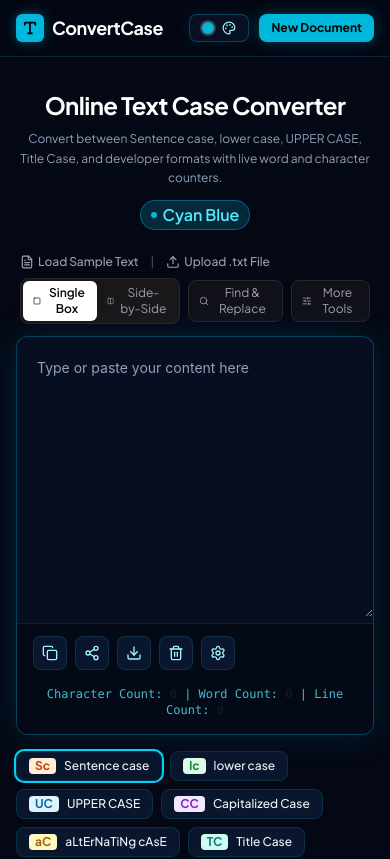
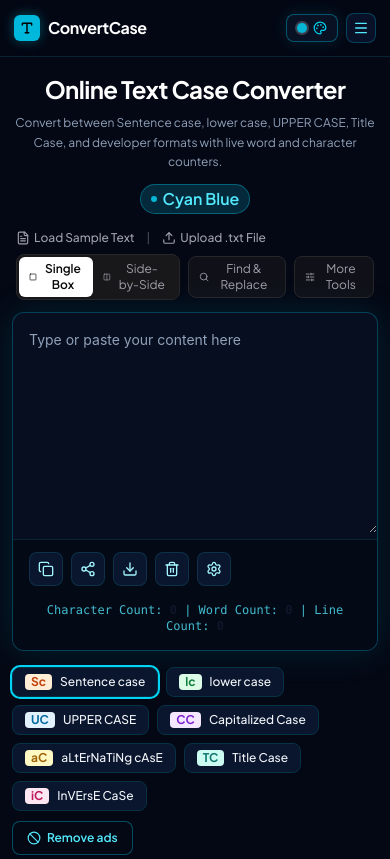
Before and after one commit to Nasirdiu/convertcase, a React (Vite) app: page / in a window 390 px wide. Shown: the top 859 px of the page. Built offline with nearby package versions, Linux system fonts and the light colour scheme.

Commit message:
feat: enhance mobile UI and theme synchronization
- Synchronize body background and theme-color meta tag with active theme
- Refine responsive layouts for header and main content container
- Improve mobile theme selector interactions with body scroll locking

```diff
--- a/src/App.tsx
+++ b/src/App.tsx
@@ -28,6 +28,21 @@
   });
 
   const currentTheme = COLOR_THEMES[themeId] || COLOR_THEMES['nasir-cyan'];
+
+  // Sync full mobile viewport background and browser theme-color
+  useEffect(() => {
+    if (typeof document !== 'undefined') {
+      document.body.style.backgroundColor = currentTheme.bgHex;
+      document.documentElement.style.backgroundColor = currentTheme.bgHex;
+      let metaTheme = document.querySelector('meta[name="theme-color"]');
+      if (!metaTheme) {
+        metaTheme = document.createElement('meta');
+        metaTheme.setAttribute('name', 'theme-color');
+        document.head.appendChild(metaTheme);
+      }
+      metaTheme.setAttribute('content', currentTheme.bgHex);
+    }
+  }, [themeId, currentTheme]);
 
   const handleSelectTheme = (newThemeId: string) => {
     setThemeId(newThemeId);
@@ -85,9 +100,9 @@
       />
 
       {/* Main Content Area */}
-      <main className="flex-1 py-8 sm:py-12 px-4 sm:px-6 max-w-6xl mx-auto w-full">
+      <main className="flex-1 py-4 sm:py-10 px-3 sm:px-6 max-w-6xl mx-auto w-full">
         {/* Section Intro */}
-        <div className="text-center mb-6 sm:mb-8 max-w-2xl mx-auto">
+        <div className="text-center mb-4 sm:mb-8 max-w-2xl mx-auto">
           <h1
             className={`text-2xl sm:text-3xl font-bold tracking-tight mb-2 ${
               isLight ? 'text-slate-900' : 'text-white'
--- a/src/components/ConverterCard.tsx
+++ b/src/components/ConverterCard.tsx
@@ -459,7 +459,7 @@
                 setHistoryIndex(updated.length - 1);
               }}
               placeholder="Type or paste your content here"
-              className={`w-full min-h-[280px] md:min-h-[320px] p-5 md:p-6 resize-y bg-transparent focus:outline-none placeholder:text-slate-400 ${
+              className={`w-full min-h-[220px] sm:min-h-[280px] md:min-h-[320px] p-4 sm:p-5 md:p-6 resize-y bg-transparent focus:outline-none placeholder:text-slate-400 ${
                 fontSizeClasses[settings.fontSize]
               } ${isMono ? 'font-mono' : 'font-sans'} ${
                 isCardDark ? 'text-white' : 'text-slate-900'
--- a/src/components/Header.tsx
+++ b/src/components/Header.tsx
@@ -1,5 +1,5 @@
-import React from 'react';
-import { Type } from 'lucide-react';
+import React, { useState } from 'react';
+import { Type, Menu, X, BookOpen, Keyboard, Palette } from 'lucide-react';
 import { ThemeSelector } from './ThemeSelector';
 import { COLOR_THEMES } from '../utils/themeConfig';
 
@@ -18,6 +18,7 @@
   themeId,
   onChangeTheme,
 }) => {
+  const [mobileMenuOpen, setMobileMenuOpen] = useState(false);
   const currentTheme = COLOR_THEMES[themeId] || COLOR_THEMES['nasir-cyan'];
   const isLight = !currentTheme.isDark;
 
@@ -27,16 +28,16 @@
         currentTheme.headerBgClass
       } ${currentTheme.headerBorderClass}`}
     >
-      <div className="max-w-6xl mx-auto px-4 sm:px-6 h-14 flex items-center justify-between gap-6">
+      <div className="max-w-6xl mx-auto px-3.5 sm:px-6 h-14 flex items-center justify-between gap-3 sm:gap-6">
         {/* Zone 1: Single element wordmark */}
         <a
           href="/"
-          className={`text-lg font-bold tracking-tight whitespace-nowrap shrink-0 flex items-center gap-2 hover:opacity-90 transition-opacity ${
+          className={`text-base sm:text-lg font-bold tracking-tight whitespace-nowrap shrink-0 flex items-center gap-2 hover:opacity-90 transition-opacity ${
             isLight ? 'text-slate-900' : 'text-white'
           }`}
         >
-          <div className="w-7 h-7 rounded-md bg-cyan-500 text-black flex items-center justify-center font-black text-sm shadow-[0_0_12px_rgba(6,182,212,0.4)]">
-            <Type className="w-4 h-4 text-black stroke-[2.5]" />
+          <div className="w-6.5 h-6.5 sm:w-7 sm:h-7 rounded-md bg-cyan-500 text-black flex items-center justify-center font-black text-sm shadow-[0_0_12px_rgba(6,182,212,0.4)]">
+            <Type className="w-3.5 h-3.5 sm:w-4 sm:h-4 text-black stroke-[2.5]" />
           </div>
           <div className="flex items-center gap-1.5">
             <span>ConvertCase</span>
@@ -46,7 +47,7 @@
           </div>
         </a>
 
-        {/* Zone 2: Concise single-line nav links */}
+        {/* Zone 2: Desktop nav links */}
         <nav className="hidden md:flex items-center gap-6 text-xs font-medium text-slate-400">
           <a
             href="#converter"
@@ -68,8 +69,9 @@
           </button>
         </nav>
 
-        {/* Zone 3: 1 primary action & theme picker */}
-        <div className="flex items-center gap-2.5 shrink-0">
+        {/* Zone 3: Actions & Color Theme Picker */}
+        <div className="flex items-center gap-2 shrink-0">
+          {/* Centered color selector trigger */}
           <ThemeSelector
             currentThemeId={themeId}
             onSelectTheme={onChangeTheme}
@@ -77,12 +79,65 @@
 
           <button
             onClick={onReset}
-            className="px-3 py-1.5 text-xs font-bold rounded-lg transition-all whitespace-nowrap shrink-0 cursor-pointer bg-cyan-500 hover:bg-cyan-400 text-black shadow-[0_0_15px_rgba(6,182,212,0.3)] active:scale-95"
+            className="hidden sm:inline-flex px-3 py-1.5 text-xs font-bold rounded-lg transition-all whitespace-nowrap shrink-0 cursor-pointer bg-cyan-500 hover:bg-cyan-400 text-black shadow-[0_0_15px_rgba(6,182,212,0.3)] active:scale-95"
           >
             New Document
           </button>
+
+          {/* Mobile hamburger menu button */}
+          <button
+            onClick={() => setMobileMenuOpen((prev) => !prev)}
+            className="md:hidden p-1.5 rounded-lg border border-cyan-500/30 bg-[#0a152e]/80 text-cyan-300 hover:text-white transition-colors cursor-pointer"
+            aria-label="Toggle mobile navigation menu"
+          >
+            {mobileMenuOpen ? <X className="w-4 h-4" /> : <Menu className="w-4 h-4" />}
+          </button>
         </div>
       </div>
+
+      {/* Mobile Menu Dropdown / Drawer */}
+      {mobileMenuOpen && (
+        <div className="md:hidden border-t border-cyan-950/80 bg-[#040814]/95 backdrop-blur-xl px-4 py-3.5 space-y-2.5 animate-in slide-in-from-top-2 text-xs">
+          <a
+            href="#converter"
+            onClick={() => setMobileMenuOpen(false)}
+            className="block py-1.5 text-slate-200 hover:text-cyan-300 font-medium transition-colors"
+          >
+            Case Converter
+          </a>
+          <button
+            onClick={() => {
+              setMobileMenuOpen(false);
+              onOpenGuide();
+            }}
+            className="w-full text-left py-1.5 text-slate-200 hover:text-cyan-300 font-medium transition-colors flex items-center gap-2"
+          >
+            <BookOpen className="w-3.5 h-3.5 text-cyan-400" />
+            <span>Guide & Rules</span>
+          </button>
+          <button
+            onClick={() => {
+              setMobileMenuOpen(false);
+              onOpenShortcuts();
+            }}
+            className="w-full text-left py-1.5 text-slate-200 hover:text-cyan-300 font-medium transition-colors flex items-center gap-2"
+          >
+            <Keyboard className="w-3.5 h-3.5 text-cyan-400" />
+            <span>Keyboard Shortcuts</span>
+          </button>
+          <div className="pt-2 border-t border-cyan-950/60 flex items-center justify-between">
+            <button
+              onClick={() => {
+                setMobileMenuOpen(false);
+                onReset();
+              }}
+              className="w-full py-2 bg-cyan-500 hover:bg-cyan-400 text-black font-bold rounded-lg text-center"
+            >
+              New Document
+            </button>
+          </div>
+        </div>
+      )}
     </header>
   );
 };
--- a/src/components/ThemeSelector.tsx
+++ b/src/components/ThemeSelector.tsx
@@ -14,14 +14,20 @@
   isCompact = false,
 }) => {
   const [isOpen, setIsOpen] = useState(false);
-  const containerRef = useRef<HTMLDivElement>(null);
+  const triggerRef = useRef<HTMLButtonElement>(null);
+  const popoverRef = useRef<HTMLDivElement>(null);
 
   const currentTheme = COLOR_THEMES[currentThemeId] || COLOR_THEMES['nasir-cyan'];
 
-  // Close when clicking outside
+  // Close desktop dropdown when clicking outside
   useEffect(() => {
     const handleClickOutside = (e: MouseEvent) => {
-      if (containerRef.current && !containerRef.current.contains(e.target as Node)) {
+      if (
+        triggerRef.current &&
+        !triggerRef.current.contains(e.target as Node) &&
+        popoverRef.current &&
+        !popoverRef.current.contains(e.target as Node)
+      ) {
         setIsOpen(false);
       }
     };
@@ -33,51 +39,75 @@
     };
   }, [isOpen]);
 
+  // Lock body scroll on mobile when modal is open
+  useEffect(() => {
+    if (isOpen) {
+      document.body.style.overflow = 'hidden';
+    } else {
+      document.body.style.overflow = '';
+    }
+    return () => {
+      document.body.style.overflow = '';
+    };
+  }, [isOpen]);
+
   return (
-    <div className="relative inline-block" ref={containerRef}>
+    <div className="relative inline-block">
       {/* Trigger Button */}
       <button
+        ref={triggerRef}
         onClick={() => setIsOpen((prev) => !prev)}
-        className={`flex items-center gap-2 px-3 py-1.5 rounded-lg border text-xs font-semibold transition-all cursor-pointer ${
+        className={`flex items-center gap-1.5 px-2.5 py-1.5 rounded-lg border text-xs font-semibold transition-all cursor-pointer ${
           currentTheme.isDark
-            ? 'bg-[#0a1428]/80 hover:bg-[#0f1d38] border-cyan-500/30 text-cyan-200 shadow-[0_0_15px_rgba(6,182,212,0.1)]'
+            ? 'bg-[#0a1428]/90 hover:bg-[#0f1d38] border-cyan-500/40 text-cyan-200 shadow-[0_0_15px_rgba(6,182,212,0.15)]'
             : 'bg-white hover:bg-slate-50 border-slate-300 text-slate-800 shadow-2xs'
         }`}
         title="Change Color Theme"
+        aria-label="Change Color Theme"
       >
         <div
-          className="w-3 h-3 rounded-full ring-2 ring-white/20 shrink-0"
+          className="w-2.5 h-2.5 rounded-full ring-2 ring-white/20 shrink-0"
           style={{ backgroundColor: currentTheme.dotColor }}
         />
-        <Palette className="w-3.5 h-3.5" />
-        <span className="truncate max-w-[120px] hidden sm:inline">
+        <Palette className="w-3.5 h-3.5 text-cyan-400" />
+        <span className="truncate max-w-[100px] hidden sm:inline">
           {isCompact ? 'Color' : currentTheme.name}
         </span>
       </button>
 
-      {/* Popover Menu */}
+      {/* MODAL: Perfectly Centered on Mobile, Showing ALL 6 Colors in a 2-Column Grid */}
       {isOpen && (
-        <div className="absolute right-0 top-full mt-2 z-50 w-76 sm:w-80 rounded-xl bg-[#070e20] border border-cyan-500/30 shadow-[0_10px_40px_rgba(0,0,0,0.8)] backdrop-blur-xl p-3 animate-in fade-in zoom-in-95 duration-150 text-slate-100">
-          <div className="flex items-center justify-between pb-2 mb-2 border-b border-cyan-900/40 px-1">
-            <div className="flex items-center gap-1.5">
-              <Palette className="w-4 h-4 text-cyan-400" />
-              <span className="font-bold text-xs uppercase tracking-wider text-cyan-300">
-                Choose Color
-              </span>
+        <div
+          className="fixed inset-0 z-50 flex items-center justify-center p-3 sm:p-4 bg-black/80 backdrop-blur-xs animate-in fade-in"
+          onClick={() => setIsOpen(false)}
+        >
+          <div
+            ref={popoverRef}
+            className="w-full max-w-[340px] sm:max-w-md rounded-2xl bg-[#070e20] border border-cyan-500/40 shadow-[0_25px_60px_rgba(0,0,0,0.95)] p-4 text-slate-100 animate-in zoom-in-95 duration-150 relative"
+            onClick={(e) => e.stopPropagation()}
+          >
+            {/* Header */}
+            <div className="flex items-center justify-between pb-3 mb-3 border-b border-cyan-900/40">
+              <div className="flex items-center gap-2">
+                <div className="p-1.5 rounded-lg bg-cyan-950 border border-cyan-800 text-cyan-400">
+                  <Palette className="w-4 h-4" />
+                </div>
+                <div>
+                  <h3 className="font-bold text-sm text-white">Choose Color</h3>
+                  <p className="text-[11px] text-slate-400">Select any theme color</p>
+                </div>
               </div>
               <button
                 onClick={() => setIsOpen(false)}
-              className="p-1 rounded text-slate-400 hover:text-white transition-colors cursor-pointer"
+                className="p-1.5 rounded-lg text-slate-400 hover:text-white hover:bg-white/10 transition-colors cursor-pointer"
+                aria-label="Close modal"
               >
-              <X className="w-3.5 h-3.5" />
+                <X className="w-4 h-4" />
               </button>
             </div>
 
-          <p className="text-2xs text-slate-400 mb-2 px-1">
-            Click any color to instantly change the interface theme:
-          </p>
-
-          <div className="space-y-1.5 max-h-[360px] overflow-y-auto pr-1">
+            {/* 2-Column Grid showing ALL 6 Colors with 100% Visibility (Zero Scroll Needed) */}
+            <div className="grid grid-cols-2 gap-2 sm:gap-2.5 mb-3.5">
               {Object.values(COLOR_THEMES).map((theme: ThemeConfig) => {
                 const isSelected = theme.id === currentThemeId;
 
@@ -88,36 +118,40 @@
                       onSelectTheme(theme.id);
                       setIsOpen(false);
                     }}
-                  className={`w-full text-left p-2.5 rounded-lg border transition-all flex items-center justify-between gap-2.5 cursor-pointer ${
+                    className={`text-left p-2.5 rounded-xl border transition-all flex items-center justify-between gap-2 cursor-pointer active:scale-95 ${
                       isSelected
-                      ? 'bg-cyan-950/60 border-cyan-400 text-white shadow-[0_0_15px_rgba(6,182,212,0.2)]'
-                      : 'bg-[#0a152e]/40 hover:bg-[#0c1a3b] border-cyan-950 hover:border-cyan-800 text-slate-300'
+                        ? 'bg-cyan-950/80 border-cyan-400 text-white shadow-[0_0_15px_rgba(6,182,212,0.3)] ring-1 ring-cyan-400'
+                        : 'bg-[#0a152e]/60 hover:bg-[#0f1f3d] border-cyan-950 hover:border-cyan-700/60 text-slate-300'
                     }`}
                   >
-                  <div className="flex items-center gap-2.5 flex-1 min-w-0">
+                    <div className="flex items-center gap-2 min-w-0 flex-1">
                       <div
-                      className="w-4 h-4 rounded-full shrink-0 ring-2 ring-white/20"
+                        className="w-4 h-4 rounded-full shrink-0 ring-2 ring-white/20 shadow-xs"
                         style={{ backgroundColor: theme.dotColor }}
                       />
-                    <div className="flex-1 min-w-0">
-                      <div className="font-semibold text-xs text-white truncate">
+                      <span className="font-semibold text-xs text-white truncate">
                         {theme.name}
-                      </div>
-                      <div className="text-2xs text-slate-400 truncate mt-0.5">
-                        {theme.description}
-                      </div>
-                    </div>
+                      </span>
                     </div>
 
                     {isSelected && (
-                    <div className="w-4.5 h-4.5 rounded-full bg-cyan-400 text-black flex items-center justify-center shrink-0">
-                      <Check className="w-3 h-3 stroke-[3]" />
+                      <div className="w-4 h-4 rounded-full bg-cyan-400 text-black flex items-center justify-center shrink-0">
+                        <Check className="w-2.5 h-2.5 stroke-[3]" />
                       </div>
                     )}
                   </button>
                 );
               })}
             </div>
+
+            {/* Close Button */}
+            <button
+              onClick={() => setIsOpen(false)}
+              className="w-full py-2 bg-cyan-500 hover:bg-cyan-400 text-black font-bold text-xs rounded-xl transition-all cursor-pointer text-center active:scale-98 shadow-sm"
+            >
+              Done
+            </button>
+          </div>
         </div>
       )}
     </div>
--- a/src/utils/themeConfig.ts
+++ b/src/utils/themeConfig.ts
@@ -1,12 +1,13 @@
 /**
  * Professional color palettes and theme configurations.
- * Pure color names only as requested.
+ * Pure color names only with exact background hexes for 100% mobile coverage.
  */
 
 export interface ThemeConfig {
   id: string;
   name: string;
   dotColor: string; // for theme switcher preview
+  bgHex: string; // for body and meta theme-color sync
   description: string;
   isDark: boolean;
   bgClass: string;
@@ -30,6 +31,7 @@
     id: 'nasir-cyan',
     name: 'Cyan Blue',
     dotColor: '#06b6d4',
+    bgHex: '#040814',
     description: 'Midnight navy canvas with electric cyan blue accents',
     isDark: true,
     bgClass: 'bg-[#040814]',
@@ -51,6 +53,7 @@
     id: 'nasir-contrast',
     name: 'Navy & White',
     dotColor: '#38bdf8',
+    bgHex: '#040814',
     description: 'Dark navy canvas with high-contrast crisp white editor card',
     isDark: true,
     bgClass: 'bg-[#040814]',
@@ -72,6 +75,7 @@
     id: 'side-black-white',
     name: 'Black & White',
     dotColor: '#ffffff',
+    bgHex: '#09090b',
     description: 'Pitch black sides with crisp white center card',
     isDark: true,
     bgClass: 'bg-[#09090b]',
@@ -93,6 +97,7 @@
     id: 'emerald-glow',
     name: 'Emerald Green',
     dotColor: '#10b981',
+    bgHex: '#02130e',
     description: 'Deep dark canvas with radiant emerald green accents',
     isDark: true,
     bgClass: 'bg-[#02130e]',
@@ -114,6 +119,7 @@
     id: 'violet-luxury',
     name: 'Purple & Violet',
     dotColor: '#a855f7',
+    bgHex: '#0b071a',
     description: 'Deep dark canvas with luminous purple and violet accents',
     isDark: true,
     bgClass: 'bg-[#0b071a]',
@@ -135,6 +141,7 @@
     id: 'clean-light',
     name: 'Clean Light',
     dotColor: '#3b82f6',
+    bgHex: '#f1f5f9',
     description: 'Clean light canvas with white card & soft blue accents',
     isDark: false,
     bgClass: 'bg-slate-100',
```
Lines whose indentation alone changed are shown as unchanged.
